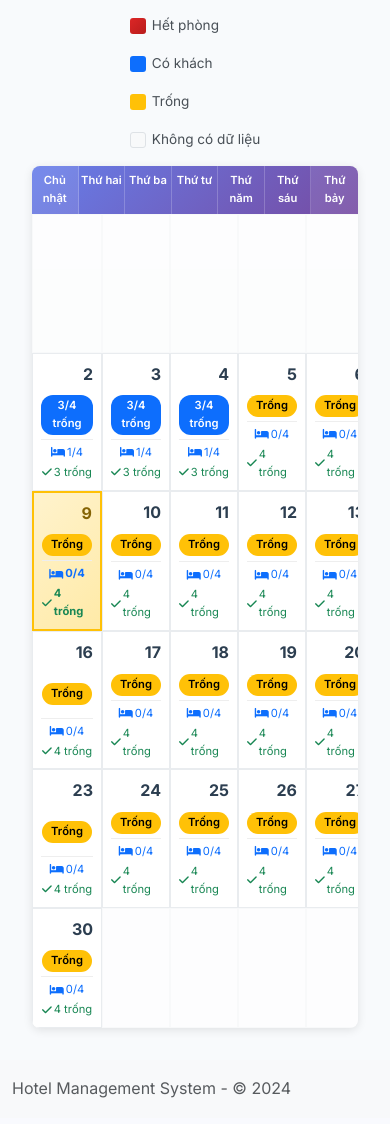
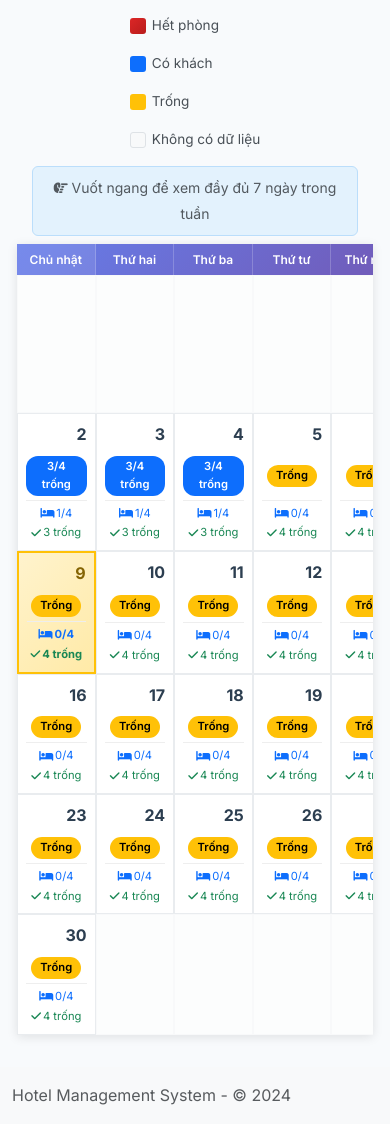
Before and after one commit to locle27/Koyeb-Booking, a Flask app: page /calendar/2025/6 in a window 390 px wide. Shown: the part 240-1364 px from the top of the page. Before the commit the page ends 1338 px from the top, so only its background shows below. Run offline with Flask 3, Linux system fonts and the light colour scheme; some libraries are stand-ins or nearby versions.

Commit message:
Fix mobile calendar display - Show all 7 days with horizontal scroll

```diff
--- a/templates/calendar.html
+++ b/templates/calendar.html
@@ -37,6 +37,13 @@
                         <span class="legend-color bg-light border"></span> Không có dữ liệu
                     </span>
                 </div>
+            </div>
+
+            <!-- Mobile scroll hint -->
+            <div class="mobile-scroll-hint d-block d-md-none mb-2">
+                <small class="text-muted">
+                    <i class="fas fa-hand-point-right"></i> Vuốt ngang để xem đầy đủ 7 ngày trong tuần
+                </small>
             </div>
 
             <!-- Calendar Grid -->
@@ -116,18 +123,22 @@
     border-radius: 8px;
     box-shadow: 0 2px 10px rgba(0,0,0,0.1);
     overflow: hidden;
+    overflow-x: auto; /* Cho phép scroll ngang trên mobile */
+    min-width: 100%;
 }
 
 /* Calendar grid layout */
 .calendar-grid {
     display: flex;
     flex-direction: column;
+    min-width: 700px; /* Đảm bảo width tối thiểu để hiển thị đủ 7 cột */
 }
 
 .calendar-header {
     display: grid;
     grid-template-columns: repeat(7, 1fr);
     background: linear-gradient(135deg, #667eea 0%, #764ba2 100%);
+    min-width: 100%;
 }
 
 .day-header {
@@ -137,6 +148,7 @@
     font-weight: 600;
     font-size: 0.9rem;
     border-right: 1px solid rgba(255,255,255,0.2);
+    min-width: 100px; /* Width tối thiểu cho mỗi cột */
 }
 
 .day-header:last-child {
@@ -152,6 +164,7 @@
     display: grid;
     grid-template-columns: repeat(7, 1fr);
     grid-auto-rows: minmax(120px, auto);
+    min-width: 100%;
 }
 
 /* Individual day cells */
@@ -161,6 +174,7 @@
     position: relative;
     transition: all 0.2s ease;
     background: white;
+    min-width: 100px; /* Width tối thiểu cho mỗi ô ngày */
 }
 
 .calendar-day:hover {
@@ -295,15 +309,39 @@
     display: inline-block;
 }
 
+/* Mobile scroll hint */
+.mobile-scroll-hint {
+    text-align: center;
+    background: #e3f2fd;
+    border: 1px solid #bbdefb;
+    border-radius: 6px;
+    padding: 8px 12px;
+    animation: fadeIn 0.5s ease-in;
+}
+
+@keyframes fadeIn {
+    from { opacity: 0; transform: translateY(-10px); }
+    to { opacity: 1; transform: translateY(0); }
+}
+
 /* Responsive */
 @media (max-width: 768px) {
-    .calendar-body {
-        grid-auto-rows: minmax(100px, auto);
+    .calendar-grid {
+        min-width: 600px; /* Giảm width tối thiểu cho tablet */
     }
 
     .day-header {
         padding: 8px 4px;
         font-size: 0.8rem;
+        min-width: 85px;
+    }
+
+    .calendar-day {
+        min-width: 85px;
+    }
+
+    .calendar-body {
+        grid-auto-rows: minmax(100px, auto);
     }
 
     .date-number {
@@ -323,9 +361,24 @@
 }
 
 @media (max-width: 576px) {
+    .calendar-container {
+        margin-left: -15px;
+        margin-right: -15px;
+        border-radius: 0;
+    }
+
+    .calendar-grid {
+        min-width: 550px; /* Đảm bảo hiển thị đủ 7 ngày */
+    }
+
     .day-header {
         padding: 6px 2px;
-        font-size: 0.7rem;
+        font-size: 0.75rem;
+        min-width: 78px;
+    }
+
+    .calendar-day {
+        min-width: 78px;
     }
 
     .calendar-body {
```
